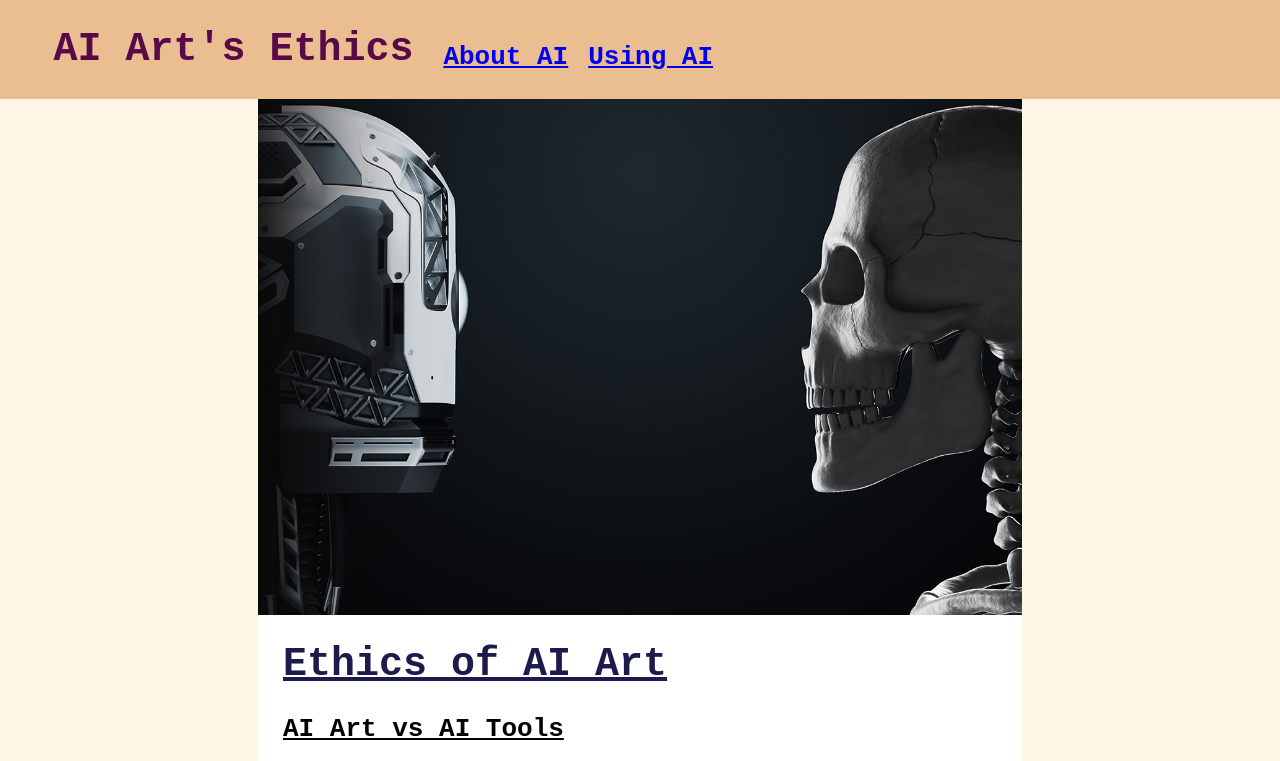
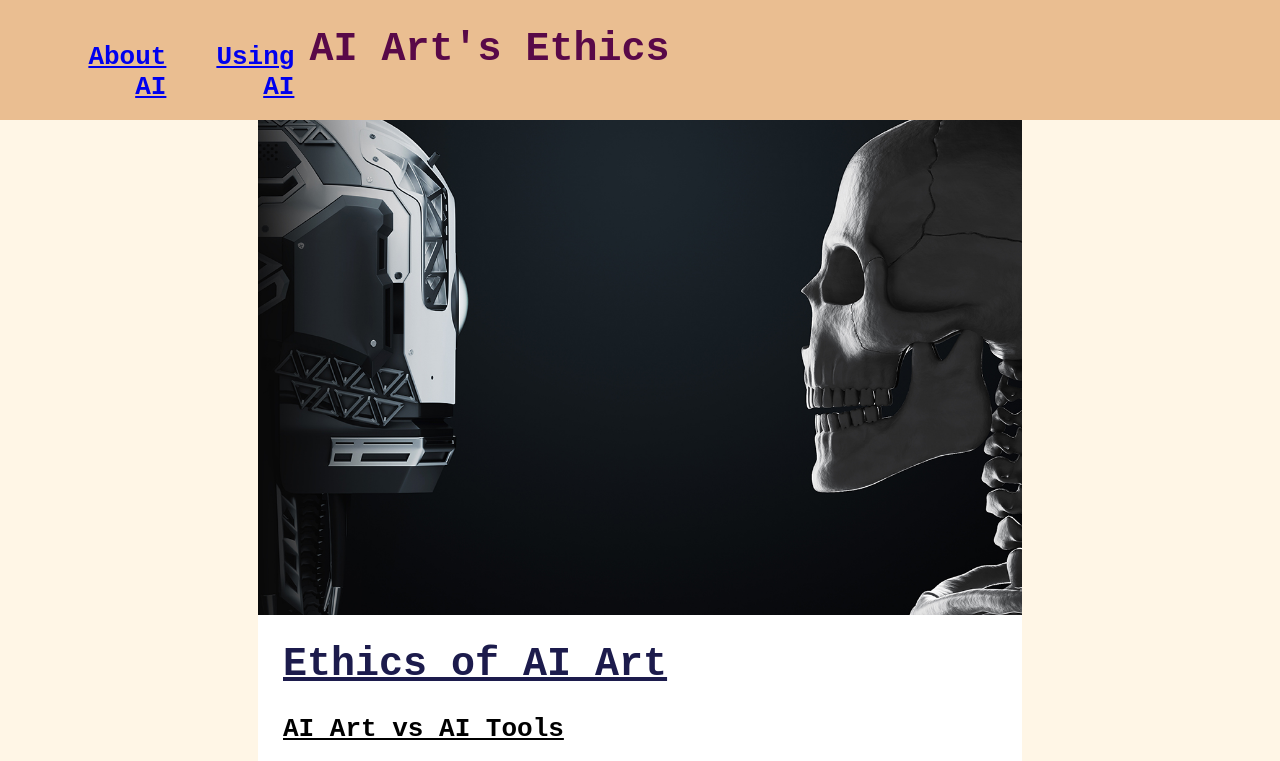
Before and after one commit to Goosy-Goose/WebDevProj_IssueSite, a plain HTML site: page page3_ethics.html in a window 1280 px wide. Shown: the top 761 px of the page. Drawn offline with Linux system fonts and the light colour scheme.

Commit message:
updates menu bar

```diff
--- a/page3_ethics.html
+++ b/page3_ethics.html
@@ -11,12 +11,14 @@
 
     <body class="main">
         <div class="menu_bar"> <!-- Menu Bar -->
+            <div class="menu_bar_other_pgs">
+                <h1 class="navi_txt"><a href="index.html">About AI</a></h1>
+            </div>
+            <div class="menu_bar_other_pgs">
+                <h1 class="navi_txt"><a href="page2_use.html">Using AI</a></h1>
+            </div>
             <div class="menu_bar_curr_pg">
                 <h1>AI Art's Ethics</h1>
-            </div>
-            <div class="menu_bar_other_pgs">
-                <h1 class="navi_txt"><a href="index.html">About AI</a></h1>
-                <h1 class="navi_txt"><a href="page2_use.html">Using AI</a></h1>
             </div>
         </div> <!-- End Menu Bar -->
 
--- a/style.css
+++ b/style.css
@@ -30,7 +30,7 @@
 
 .menu_bar_other_pgs {
     margin-top:25px;
-    width: 50%;
+    width: 10%;
     display: inline-flex;
     font-weight: bolder;
 
```
Also changed, not shown: index.html (+2 -0 lines), page2_use.html (+2 -1 lines).
